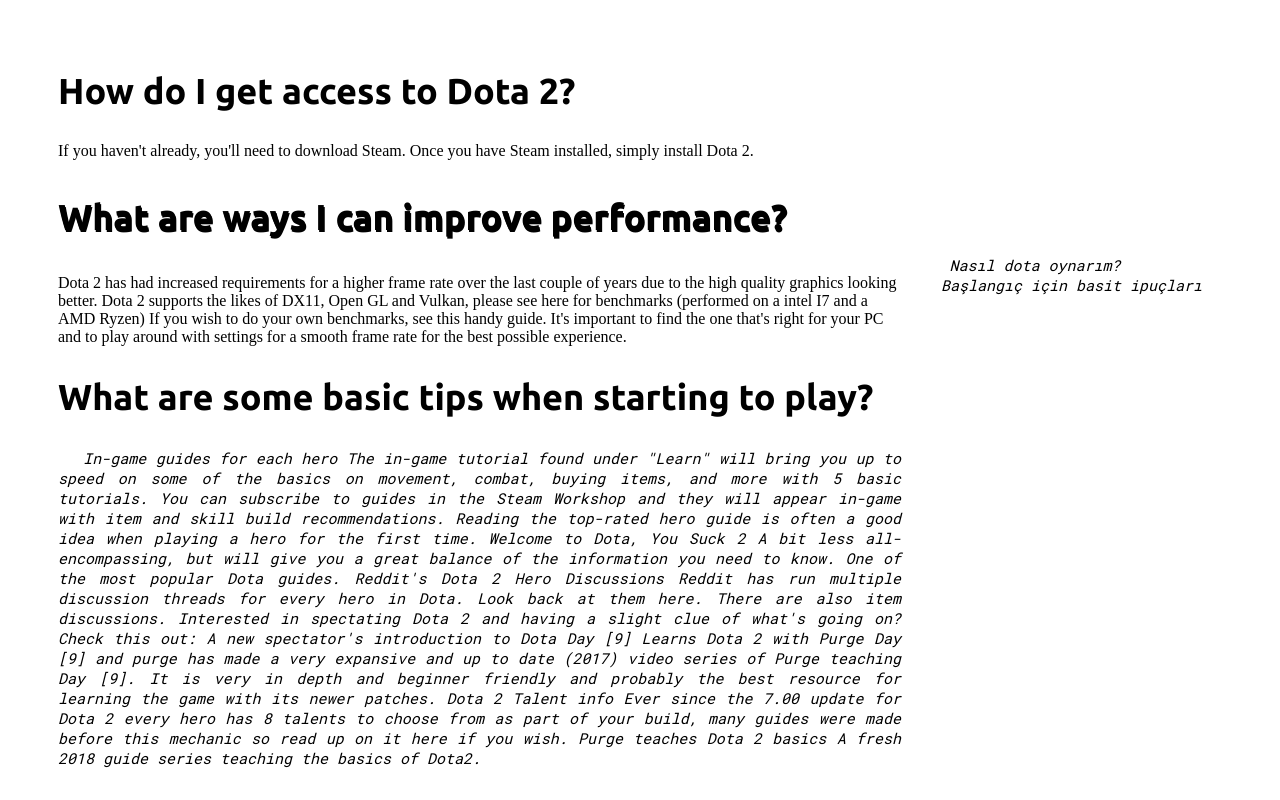
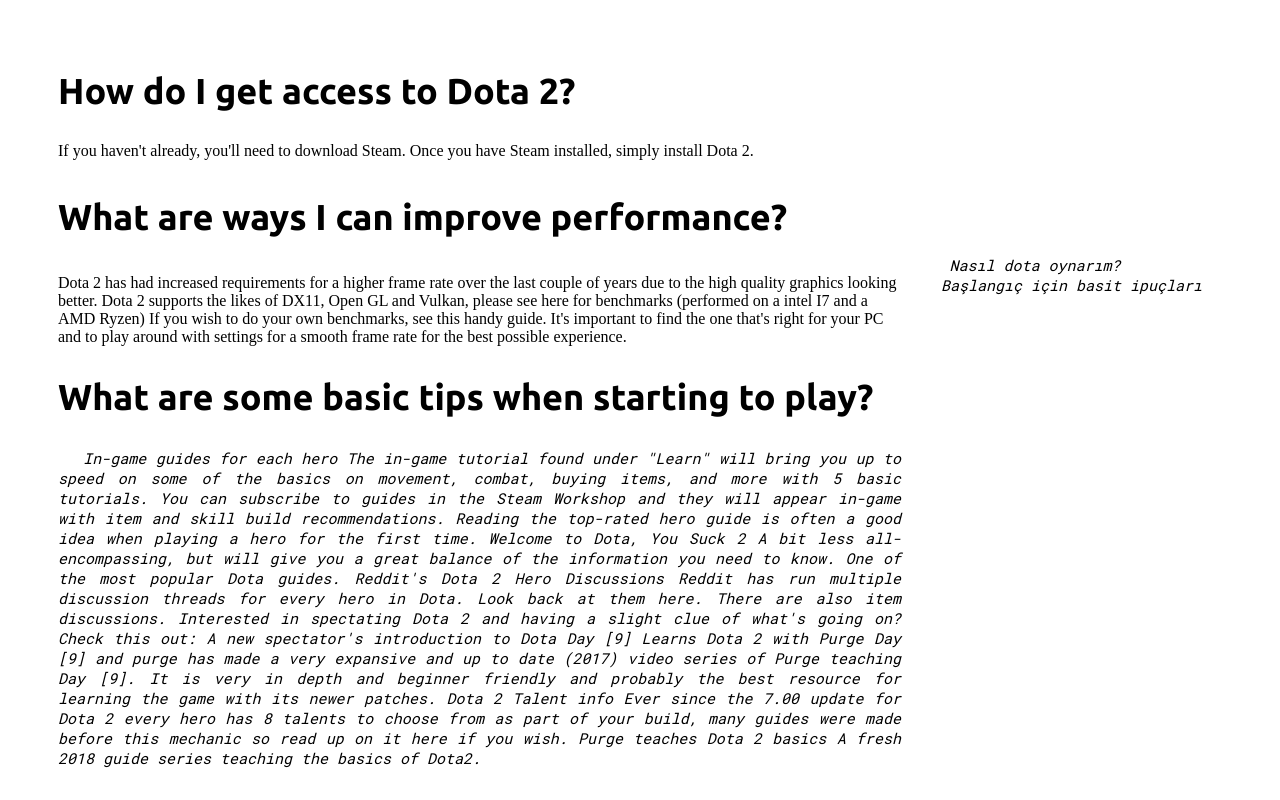
Before and after one commit to elsewiir/dota2rehber, a plain HTML site: page index.html in a window 1280 px wide. Shown: the top 800 px of the page. Drawn offline with Linux system fonts and the light colour scheme.

Commit message:
shadow removal

```diff
--- a/style.css
+++ b/style.css
@@ -6,7 +6,6 @@
   font-weight: 700;
 }
 h3 {
-  text-shadow: 1px 2px;
   color: black;
   font-size: 36;
   font-family: 'Ubuntu', sans-serif;
```
